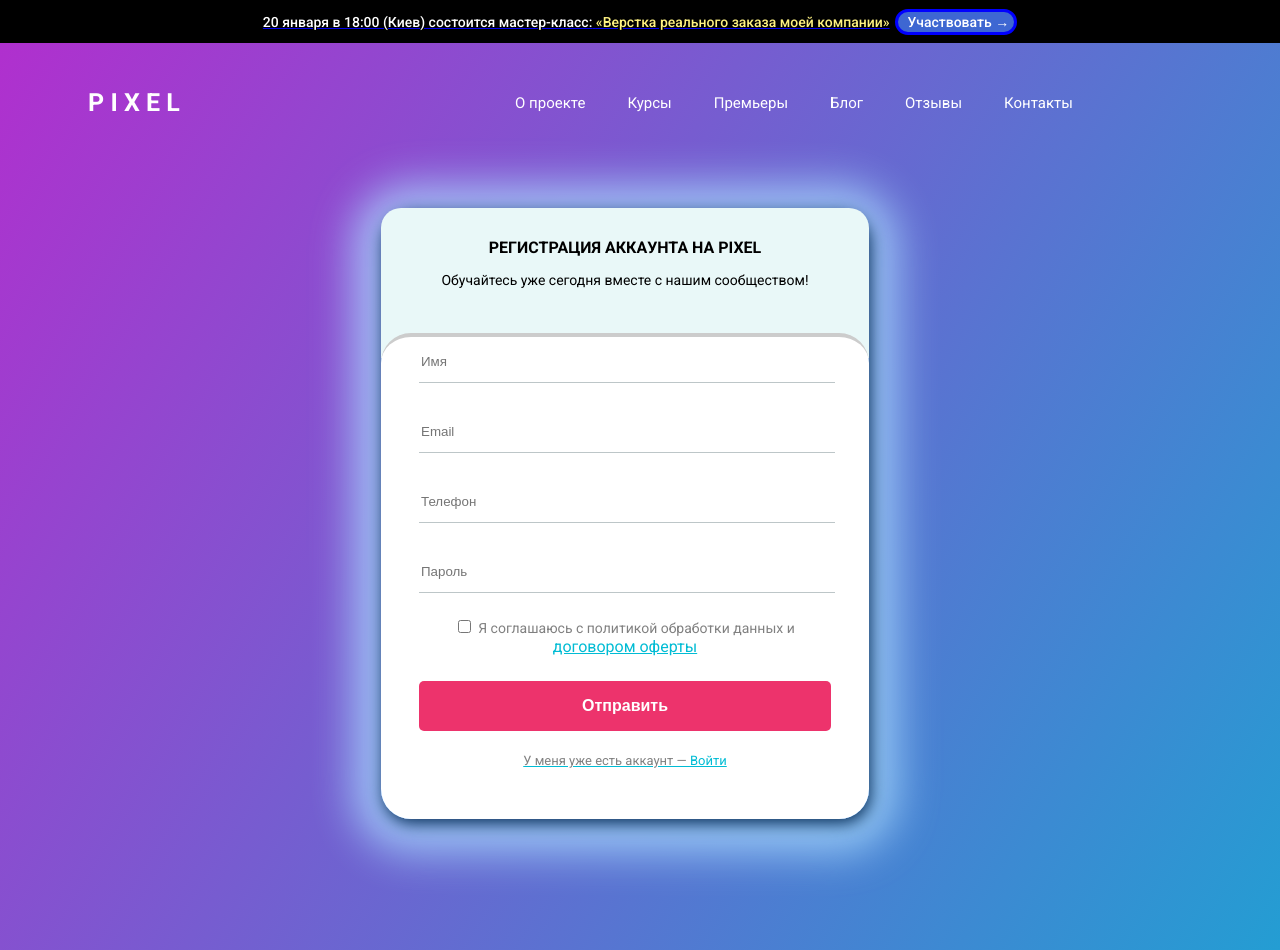
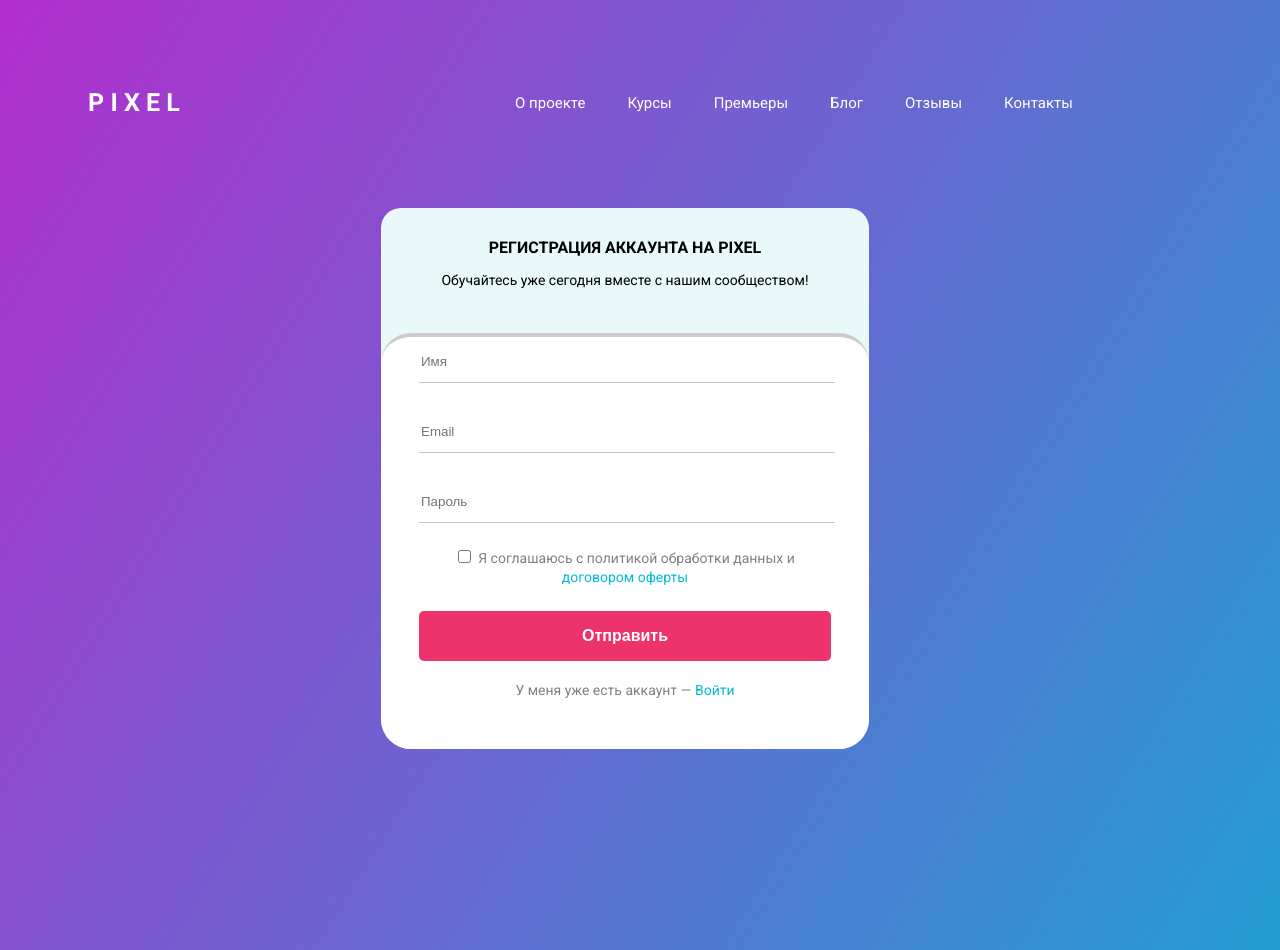
Before and after one commit to Kostya-pixel/site-it-courses, a website: page app/auth.html in a window 1280 px wide. Drawn offline with nearby package versions, Linux system fonts and the light colour scheme; files that its build step writes are made by us from their sources.

Commit message:
mod registration window

```diff
--- a/app/auth.html
+++ b/app/auth.html
@@ -12,19 +12,11 @@
     <title>Регистрация</title>
 </head>
 <body>
-    <div class="static_header">
-        <a href="index.html">
-            <span class="static_header-media">20 января в 18:00 (Киев) состоится мастер-класс:</span>
-            <span style="color: rgba(255,243,130,1)">«Верстка реального заказа моей компании»</span>
-        </a>
-        <span class="static_header-participation"><p>Участвовать</p>   →</span>
-        </div>
-
 
         <header class="header" style="background-image: linear-gradient(122deg, #b22ece, #00b9d4,  #00b9d4);">
             <div class="wrapper">
                     <div class="heading">
-                        <div class="heading_logo">P I X E L</div>
+                        <div class="heading_logo"><a href="index.html">P I X E L</a></div>
                        <nav class="heading__menu">
                     <ul>
                     <ul>
@@ -55,10 +47,7 @@
                                     <input value="" class="common-form__input common-form__input_mail" type="text" placeholder="Email" id="wlpeUserRegisterEmail" name="email">
                                     <label for="wlpeUserRegisterEmail" class="mislabel tal red close">Некорректная почта</label>
                                 </div>
-                                <div class="form_block">
-                                    <input value="" class="common-form__input common-form__input_tel phone" type="tel" placeholder="Телефон" id="wlpeUserRegisterPhone" name="phone" autocomplete="off">
-                                    <label for="wlpeUserRegisterPhone" class="mislabelphone mislabel tal red close">Некорректный телефон</label>
-                                </div>
+
                                 <div class="form_block">
                                     <input value="" class="common-form__input common-form__input_key" placeholder="Пароль" id="wlpeUserRegisterPassword" type="password" name="password">
                                     <label for="wlpeUserRegisterPassword" class="mislabel tal red close">Некорректный пароль (8 символов или более)</label>
@@ -66,7 +55,7 @@
                                 <div class="form_block">
                                     <label for="wlpeTosCheckbox" id="wlpeTosCheckboxLabel">
                                         <input type="checkbox" id="wlpeTosCheckbox" name="tos">
-                                        <span class="ofer">Я соглашаюсь с политикой обработки данных и </span><a href="#" target="_blank">договором оферты</a>
+                                        <span class="ofer">Я соглашаюсь с политикой обработки данных и </span><a href="#" target="_blank"><br>договором оферты</a>
                                     </label>
                                 </div>
                                 <button class="common-form__btn" id="wlpeSaveRegisterButton" name="service" value="register" type="submit">Отправить</button>
--- a/app/styles/auth.scss
+++ b/app/styles/auth.scss
@@ -87,8 +87,11 @@ height: 100%;
 .heading_logo{
 font-size: 25px;
 font-weight: 700;
-// border: 2px solid red;
 margin-left: -100px;
+& a{
+text-decoration: none;
+color: white;
+}
 }
 }
 .heading__menu ul li{
@@ -144,7 +147,7 @@ height: 100%;
 background: #fff;
 box-sizing: border-box;
 border-radius: 30px;
-box-shadow: inset -1px 3px 8px 5px #1F87FF, 2px 5px 16px 0px #0B325E, 0px 5px 42px 29px rgba(169,221,255,0.76);
+// box-shadow: inset -1px 3px 8px 5px #1F87FF, 2px 5px 16px 0px #0B325E, 0px 5px 42px 29px rgba(169,221,255,0.76);
 
 }
 .form_block-head{
@@ -229,8 +232,10 @@ font-size: 14px;
 text-align: center;
 }
 & a{
+text-decoration: none;
 text-align: center;
 color: #01bcd4;
+font-size: 14px;
 }
 & input{
 margin: 3px 3px 3px 3px;
@@ -239,10 +244,11 @@ margin: 3px 3px 3px 3px;
 .form-block__enter{
 text-align: center;
 color: #01bcd4;
-font-size: 13px;
+font-size: 14px;
+text-decoration: none;
 & span {
 color: gray;
-font-size: 13px;
+font-size: 14px;
 }
 }
 .form_block{
--- a/app/styles/style.scss
+++ b/app/styles/style.scss
@@ -88,7 +88,10 @@ height: 100%;
 .heading_logo{
 font-size: 25px;
 font-weight: 700;
-// border: 2px solid red;
+& a{
+text-decoration: none;
+color: white;
+}
 }
 }
 .heading__menu ul li{
```
Also changed, not shown: app/index.html (+2 -2 lines).
